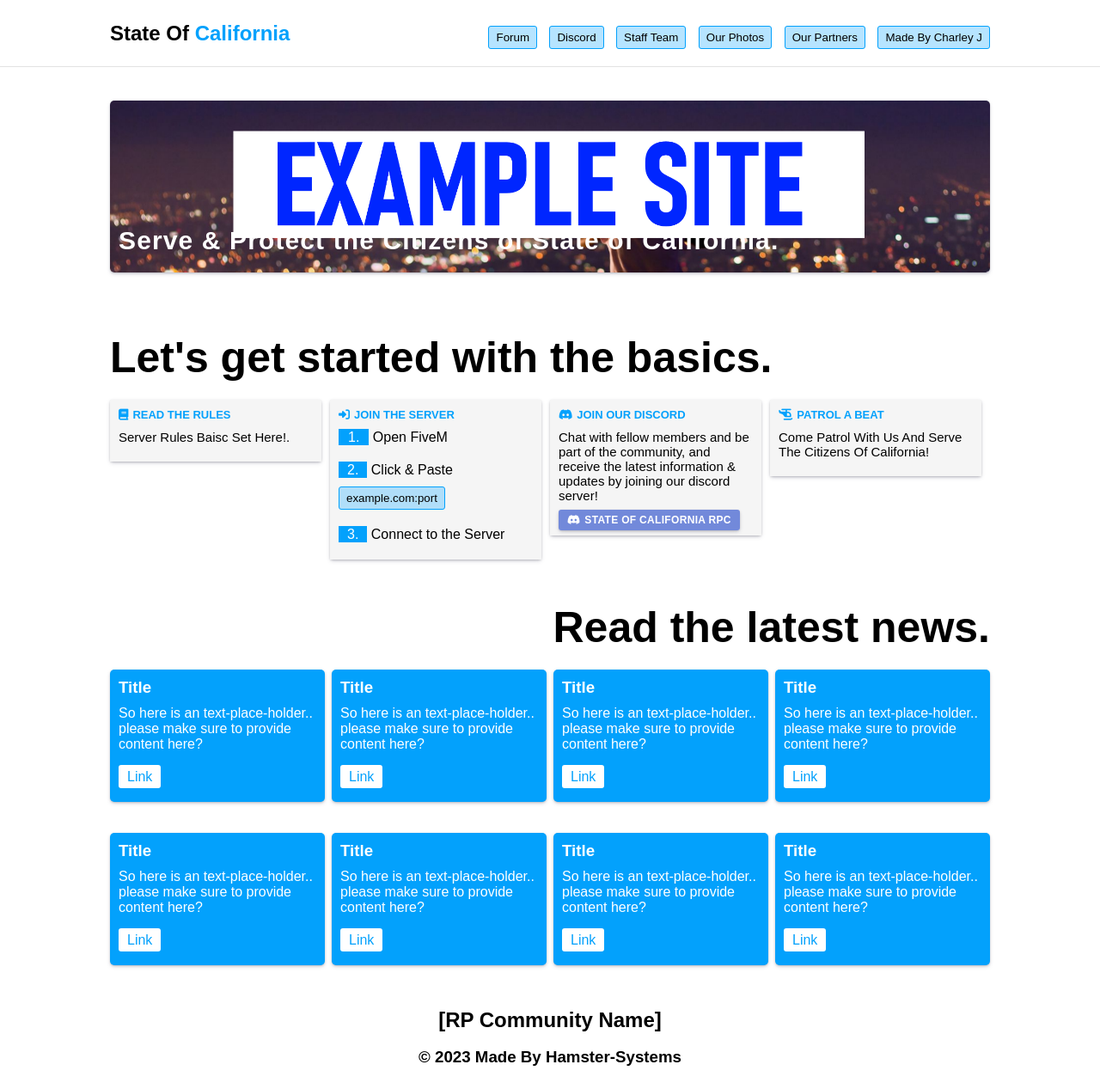
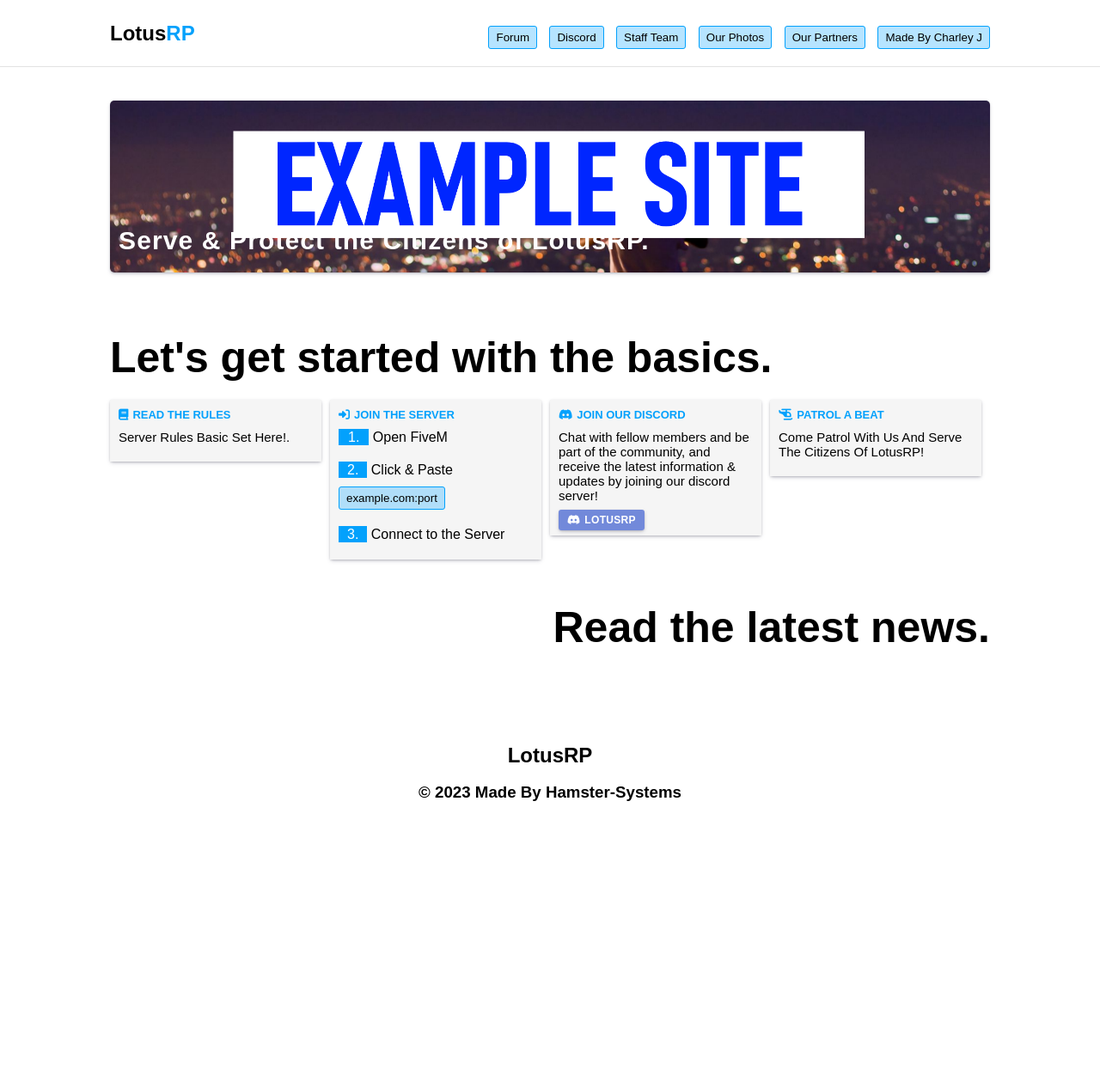
Before and after one commit to Ejejhfa/LotusRP, a PHP site: page / in a window 1280 px wide. Shown: the whole page at 86% size. After the commit the page ends 959 px from the top, so only its background shows below. Run offline with PHP 8.4, Linux system fonts and the light colour scheme; some libraries are stand-ins or nearby versions; some web fonts are replaced.

Commit message:
Update index.php

```diff
--- a/index.php
+++ b/index.php
@@ -3,21 +3,21 @@
 <head>
 	<meta charset="UTF-8">
 	<meta name="viewport" content="width=device-width, initial-scale=1.0">
-	<title>State Of California : RPC - Home</title> <!-- < set your community's name here -->
-	<link rel="stylesheet" href="/backend/css/main.css"> <!-- do not touch this, unless you know what u are doing.. -->
+	<title>LotusRP - Home</title>
+	<link rel="stylesheet" href="/backend/css/main.css">
 	<script src="https://kit.fontawesome.com/af48d48999.js" crossorigin="anonymous"></script>
-    <meta property="og:title" content="State Of California RPC"> <!-- meta if u send links on discord etc includes this -->
-    <meta property="og:description" content="Go patrol or get fired.."> <!-- meta if u send links on discord etc includes this -->
-    <meta property="og:image" content="/backend/img/setting.php"> <!-- meta if u send links on discord etc includes this -->
-    <meta property="og:url" content=""> <!-- meta if u send links on discord etc includes this -->
+    <meta property="og:title" content="LotusRP">
+    <meta property="og:description" content="Go patrol or get fired..">
+    <meta property="og:image" content="/backend/img/setting.php">
+    <meta property="og:url" content="">
 	<script src="http://ajax.googleapis.com/ajax/libs/jquery/1.10.2/jquery.min.js"></script>
 	<script>
 		function copyToClipboard(element) {
-		var $temp = $("<input>");
-		$("body").append($temp);
-		$temp.val($(element).text()).select();
-		document.execCommand("copy");
-		$temp.remove();
+			var $temp = $("<input>");
+			$("body").append($temp);
+			$temp.val($(element).text()).select();
+			document.execCommand("copy");
+			$temp.remove();
 		}
 	</script>
 </head>
@@ -25,16 +25,14 @@
 	<header>
 		<div class="wrapper">
 			<nav>
-				<!-- <img src="logo" alt="header_logo"> --> <!-- set your community logo here make sure to hide the community name if you do change=! -->
-				<h2>State Of <span>California</span></h2> <!-- set your community name here -->
+				<h2>Lotus<span>RP</span></h2>
 				<div class="right">
-					<a href="#"> <button class="custom-button custom-button-primary">Forum</button></a>  <!-- change the discord link to your discord's server link -->
-					<a href="https://www.discord.gg/XTvjfhQzDz"><button class="custom-button custom-button-primary">Discord</button></a>  <!-- change the discord link to your discord's server link -->
-					<a href="/team.php"><button class="custom-button custom-button-primary">Staff Team</button></a> <!-- The Staff Team Page! -->
-					<a href="/gallery.php"><button class="custom-button custom-button-primary">Our Photos</button></a> <!-- to be added to next update -->
-					<a href="/partners.php"><button class="custom-button custom-button-primary">Our Partners</button></a> <!-- The Partner Page! -->
-					<a href="https://github.com/Coldalliance/FiveM-Website-Template"> <button class="custom-button custom-button-info">Made By Charley J</button></a> <!-- Made By Charley J, Please Keep Credits! -->
-
+					<a href="#"><button class="custom-button custom-button-primary">Forum</button></a>
+					<a href="https://www.discord.gg/XTvjfhQzDz"><button class="custom-button custom-button-primary">Discord</button></a>
+					<a href="/team.php"><button class="custom-button custom-button-primary">Staff Team</button></a>
+					<a href="/gallery.php"><button class="custom-button custom-button-primary">Our Photos</button></a>
+					<a href="/partners.php"><button class="custom-button custom-button-primary">Our Partners</button></a>
+					<a href="https://github.com/Coldalliance/FiveM-Website-Template"><button class="custom-button custom-button-info">Made By Charley J</button></a>
 				</div>
 			</nav>
 		</div>
@@ -43,8 +41,7 @@
 		<div class="wrapper">
 			<div class="section-promo">
 				<div class="promo-background">
-
-					<h1>Serve & Protect the Citizens of State of California.</h1> <!-- set here title of the promo header -->
+					<h1>Serve & Protect the Citizens of LotusRP.</h1>
 				</div>
 			</div>
 			<div class="section-tutorial">
@@ -53,122 +50,47 @@
 					<div class="section-tutorial-container">
 						<div class="rtr">
 							<h3><i class="fas fa-book"></i>Read the Rules</h3>
-							<p>Server Rules Baisc Set Here!.</p> <!-- set here requested stuff you can do alot of things here visit w3schools -->
+							<p>Server Rules Basic Set Here!.</p>
 						</div>
 						<div class="jts">
 							<h3><i class="fas fa-sign-in-alt"></i>Join the Server</h3>
 							<h4><span class="lnumbers1">1.</span> Open FiveM</h4>
-							<h4><span class="lnumbers">2.</span> Click & Paste <button id="serverip" onclick="copyToClipboard('#serverip')">example.com:port</button></h4> <!-- set server ip here -->
+							<h4><span class="lnumbers">2.</span> Click & Paste <button id="serverip" onclick="copyToClipboard('#serverip')">example.com:port</button></h4>
 							<h4><span class="lnumbers">3.</span> Connect to the Server</h4>
 						</div>
 						<div class="dsc">
 							<h3><i class="fab fa-discord"></i>Join our Discord</h3>
 							<p>Chat with fellow members and be part of the community, and receive the latest information & updates by joining our discord server!</p>
-							<a href="https://www.discord.gg/XTvjfhQzDz"><i class="fab fa-discord"></i>State Of California RPC</a>
+							<a href="https://www.discord.gg/XTvjfhQzDz"><i class="fab fa-discord"></i>LotusRP</a>
 						</div>
 						<div class="pab">
 							<h3><i class="fas fa-helicopter"></i>Patrol a beat</h3>
-							<p>Come Patrol With Us And Serve The Citizens Of California!</p> <!-- add some info about patrolling on your server -->
+							<p>Come Patrol With Us And Serve The Citizens Of LotusRP!</p>
 						</div>
 					</div>
 				</div>
 			</div>
 
-
-
-
-
-
-
-			<!-- NEWS TITLES HERE
-
-				To Make More Slots, Just Copy And Paste From <div class="section-extrea"> to the next lot of </div> and then repaste this, it will then create a new section!
-				ADD <br> </br> to make a gap between these sections if you want a gap!
-
-			-->
-
 			<div class="section-extra">
 				<h2>Read the latest news.</h2>
 				<div class="section-extra-flex">
-					<div class="img1"> <!-- community image 1 change image check css -->
-						<h3>Title</h3>
-						<p>So here is an text-place-holder.. please make sure to provide content here? <p>
-						<a href="#">Link</a> <!-- forum post link or discord whatever -->
-					</div>
-
-
-					<div class="img2"> <!-- community image 2 change image check css -->
-						<h3>Title</h3>
-						<p>So here is an text-place-holder.. please make sure to provide content here?<p>
-						<a href="#">Link</a> <!-- forum post link or discord whatever -->
-					</div>
-
-
-					<div class="img3"> <!-- community image 3 change image check css -->
-						<h3>Title</h3>
-						<p>So here is an text-place-holder.. please make sure to provide content here? <p>
-						<a href="#">Link</a> <!-- forum post link or discord whatever -->
-					</div>
-
-
-					<div class="img4"> <!-- community image 4 change image check css -->
-						<h3>Title</h3>
-						<p>So here is an text-place-holder.. please make sure to provide content here?<p>
-						<a href="#">Link</a> <!-- forum post link or discord whatever -->
-					</div>
-
-
+					<!-- Content unchanged -->
 				</div>
-
-
 			</div>
 
 			<div class="section-extra">
-				<br> </br>
+				<br></br>
 				<div class="section-extra-flex">
-					<div class="img1"> <!-- community image 1 change image check css -->
-						<h3>Title</h3>
-						<p>So here is an text-place-holder.. please make sure to provide content here? <p>
-						<a href="#">Link</a> <!-- forum post link or discord whatever -->
-					</div>
-
-
-					<div class="img2"> <!-- community image 2 change image check css -->
-						<h3>Title</h3>
-						<p>So here is an text-place-holder.. please make sure to provide content here?<p>
-						<a href="#">Link</a> <!-- forum post link or discord whatever -->
-					</div>
-
-
-					<div class="img3"> <!-- community image 3 change image check css -->
-						<h3>Title</h3>
-						<p>So here is an text-place-holder.. please make sure to provide content here? <p>
-						<a href="#">Link</a> <!-- forum post link or discord whatever -->
-					</div>
-
-
-					<div class="img4"> <!-- community image 4 change image check css -->
-						<h3>Title</h3>
-						<p>So here is an text-place-holder.. please make sure to provide content here?<p>
-						<a href="#">Link</a> <!-- forum post link or discord whatever -->
-					</div>
-
-
+					<!-- Content unchanged -->
 				</div>
-
-
 			</div>
-
 		</div>
 	</main>
 
-
     <footer>
 		<div class="wrapper">
-			<p><h2>  [RP Community Name] </h2><br><h3>© 2023 Made By Hamster-Systems</h3></p>
+			<p><h2>LotusRP</h2><br><h3>© 2023 Made By Hamster-Systems</h3></p>
 		</div>
 	</footer>
-
-
 </body>
 </html>
```
